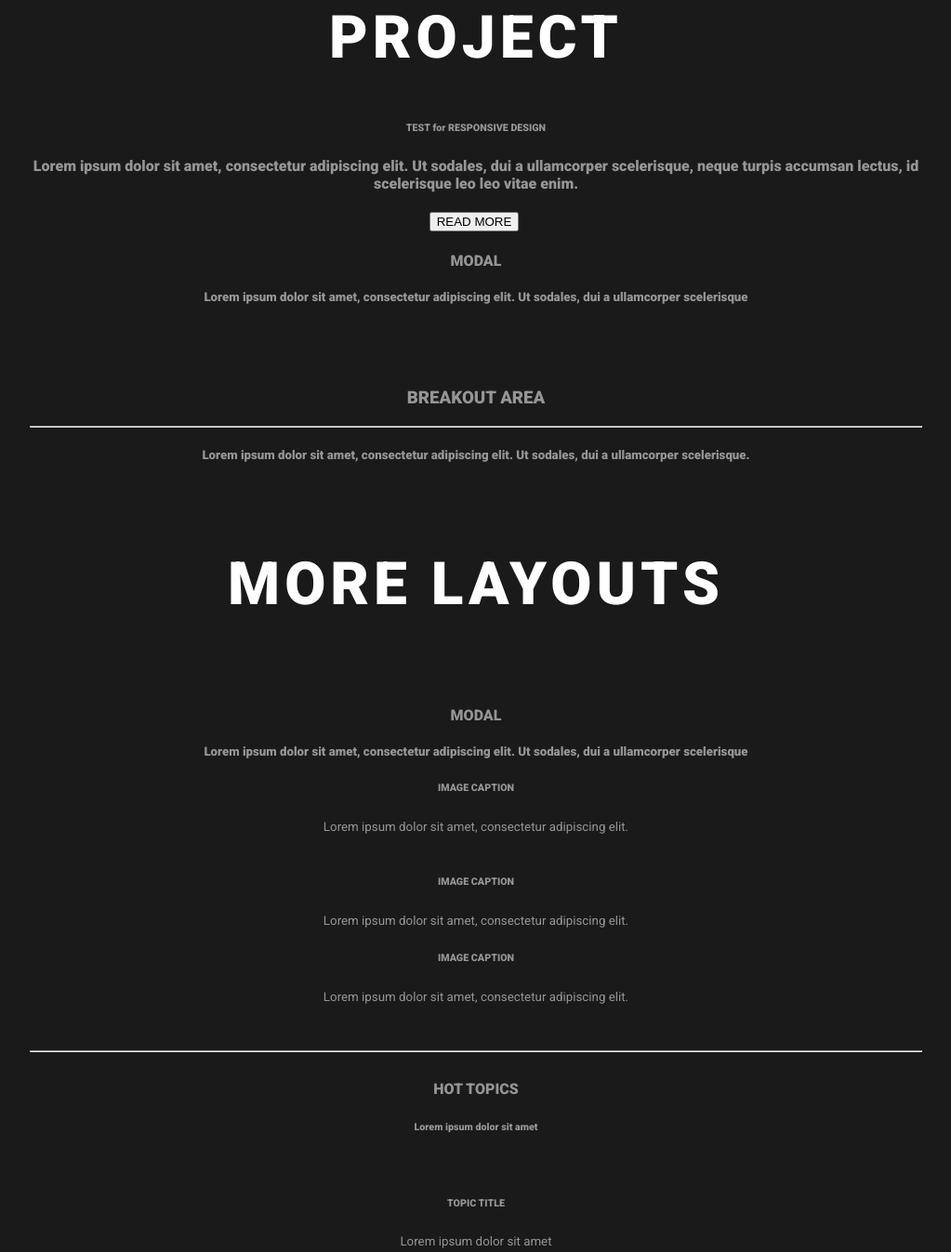
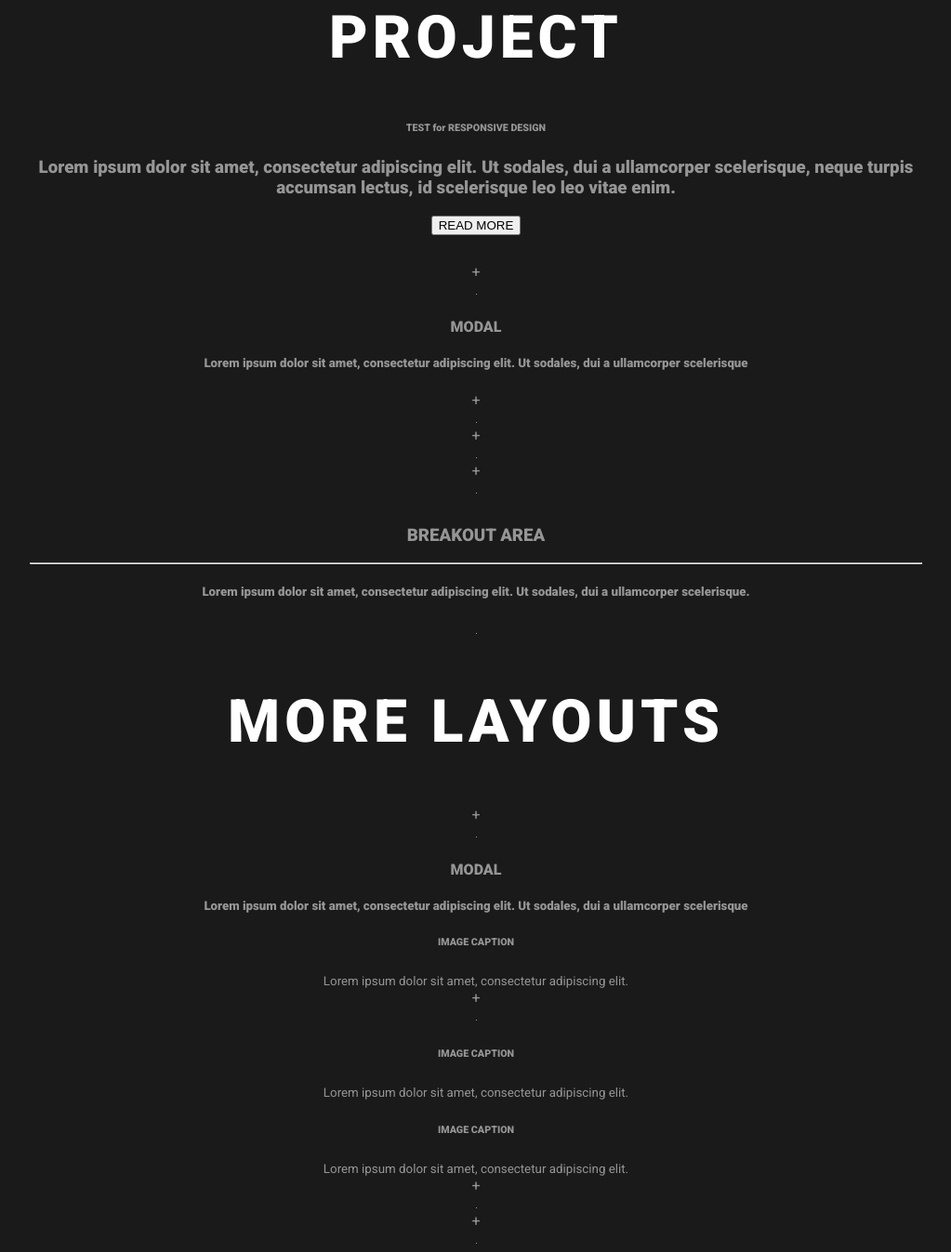
Before and after one commit to abuuzayr/amiculum, a website: page src/index.html in a window 1280 px wide. Shown: the part 1691-3038 px from the top of the page at 93% size, without its empty margins (128-1151 px from the left). Drawn offline with nearby package versions, Linux system fonts and the light colour scheme; files that its build step writes are made by us from their sources; placeholder pictures from the web are drawn by us.

Commit message:
- Wrap sections in divs to give their own bg colors - Add img placeholders - Wrap images with zoom buttons

```diff
--- a/src/index.html
+++ b/src/index.html
@@ -12,6 +12,7 @@
     <body>
         <center>
             <main>
+                <div class="grey-bg">
                     <header>
                         <nav class="navbar pr-0 pl-0 mt-3">
                             <div class="container section-max-width p-0">
@@ -56,47 +57,78 @@
 
                         <h1>PROJECT</h1>
 
-                    <h6>TEST for RESPONSIVE DESIGN</h6>
+                        <h6 class="mb-3">TEST for RESPONSIVE DESIGN</h6>
 
-                    <h4>
+                        <h3>
                             Lorem ipsum dolor sit amet, consectetur adipiscing elit.
                             Ut sodales, dui a ullamcorper scelerisque, neque turpis accumsan
                             lectus, id scelerisque leo leo vitae enim.
-                    </h4>
+                        </h3>
 
-                    <button>
+                        <button type="button" class="btn btn-outline-light m-3">
                             READ MORE
                         </button>
+                    </section>
+                    <section class="intro-images">
 
-                    <img src="" alt="" class="img-full">
-                    <div class="text">
+                        <div class="img-wrapper">
+                            <div class="zoom-btn">+</div>
+                            <img src="http://via.placeholder.com/1x1/2E2E2E" alt="" class="img-full">
+                        </div>
+                        <div class="text p-5">
                             <h4>MODAL</h4>
                             <h5>
                                 Lorem ipsum dolor sit amet, consectetur adipiscing elit.
                                 Ut sodales, dui a ullamcorper scelerisque
                             </h5>
                         </div>
-                    <img src="" alt="" class="img-full">
-                    <div class="img-split-half">
-                        <img src="" alt="">
-                        <img src="" alt="">
+                        <div class="img-wrapper">
+                            <div class="zoom-btn">+</div>
+                            <img src="http://via.placeholder.com/1x1/2E2E2E" alt="" class="img-full">
+                        </div>
+                        <div class="row mt-2">
+                            <div class="col-md-6 pr-1">
+                                <div class="img-wrapper">
+                                    <div class="zoom-btn">+</div>
+                                    <img src="http://via.placeholder.com/1x1/2E2E2E" alt="" class="img-half">
+                                </div>
+                            </div>
+                            <div class="col-md-6 pl-1">
+                                <div class="img-wrapper">
+                                    <div class="zoom-btn">+</div>
+                                    <img src="http://via.placeholder.com/1x1/2E2E2E" alt="" class="img-half">
+                                </div>
+                            </div>
                         </div>
                     </section>
-                <section class="breakout">
+                </div>
+                <div class="white-bg">
+                    <section class="breakout white-bg">
+                        <div class="row">
+                            <div class="col-md-5">
                                 <h3>BREAKOUT AREA</h3>
                                 <hr class="short left">
                                 <h5>
                                     Lorem ipsum dolor sit amet, consectetur adipiscing elit.
                                     Ut sodales, dui a ullamcorper scelerisque.
                                 </h5>
-                    <img src="" alt="" class="img-full">
+                            </div>
+                            <div class="col-md-7">
+                                <img src="http://via.placeholder.com/1x1/2E2E2E" alt="" class="img-half">
+                            </div>
+                        </div>
                     </section>
+                </div>
+                <div class="grey-bg">
                     <section class="more-layouts">
 
                         <h1>MORE LAYOUTS</h1>
 
-                    <img src="" alt="" class="img-full">
-                    <div class="text">
+                        <div class="img-wrapper">
+                            <div class="zoom-btn">+</div>
+                            <img src="http://via.placeholder.com/1x1/2E2E2E" alt="" class="img-full">
+                        </div>
+                        <div class="text p-5">
                             <h4>MODAL</h4>
                             <h5>
                                 Lorem ipsum dolor sit amet, consectetur adipiscing elit.
@@ -106,7 +138,7 @@
                         </div>
                         <div class="grid">
                             <div class="row">
-                            <div class="left-column">
+                                <div class="left-column col-md-2">
                                     <div class="caption">
                                         <h6>IMAGE CAPTION</h6>
                                         <small>
@@ -114,12 +146,15 @@
                                         </small>
                                     </div>
                                 </div>
-                            <div class="right-column">
-                                <img src="" alt="">
+                                <div class="right-column col-md-10">
+                                <div class="img-wrapper">
+                                    <div class="zoom-btn">+</div>
+                                    <img src="http://via.placeholder.com/1x1/2E2E2E" alt="" class="img-half">
+                                </div>
                                 </div>
                             </div>
                             <div class="row">
-                            <div class="left-column">
+                                <div class="left-column col-md-2">
                                     <div class="caption">
                                         <h6>IMAGE CAPTION</h6>
                                         <small>
@@ -133,9 +168,17 @@
                                         </small>
                                     </div>
                                 </div>
-                            <div class="right-column">
-                                <img src="" alt="">
-                                <img src="" alt="">
+                                <div class="col-md-5">
+                                    <div class="img-wrapper">
+                                        <div class="zoom-btn">+</div>
+                                        <img src="http://via.placeholder.com/1x1/2E2E2E" alt="" class="img-half">
+                                    </div>
+                                </div>
+                                <div class="col-md-5">
+                                    <div class="img-wrapper">
+                                        <div class="zoom-btn">+</div>
+                                        <img src="http://via.placeholder.com/1x1/2E2E2E" alt="" class="img-half">
+                                    </div>
                                 </div>
                             </div>
                         </div>
@@ -146,22 +189,22 @@
                         <h6>Lorem ipsum dolor sit amet</h6>
                         <div class="row">
                             <div class="col">
-                            <img src="" alt="">
+                                <img src="http://via.placeholder.com/1x1/2E2E2E" alt="">
                                 <h6>TOPIC TITLE</h6>
                                 <small>Lorem ipsum dolor sit amet</small>
                             </div>
                             <div class="col">
-                            <img src="" alt="">
+                                <img src="http://via.placeholder.com/1x1/2E2E2E" alt="">
                                 <h6>TOPIC TITLE</h6>
                                 <small>Lorem ipsum dolor sit amet</small>
                             </div>
                             <div class="col">
-                            <img src="" alt="">
+                                <img src="http://via.placeholder.com/1x1/2E2E2E" alt="">
                                 <h6>TOPIC TITLE</h6>
                                 <small>Lorem ipsum dolor sit amet</small>
                             </div>
                             <div class="col">
-                            <img src="" alt="">
+                                <img src="http://via.placeholder.com/1x1/2E2E2E" alt="">
                                 <h6>TOPIC TITLE</h6>
                                 <small>Lorem ipsum dolor sit amet</small>
                             </div>
@@ -171,6 +214,7 @@
                     <footer>
                         &copy; AMICULUM DIGITAL 2018
                     </footer>
+                </div>
             </main>
         </center>
         <section class="modal" id="modal-1">
```
Lines whose indentation alone changed are shown as unchanged.
